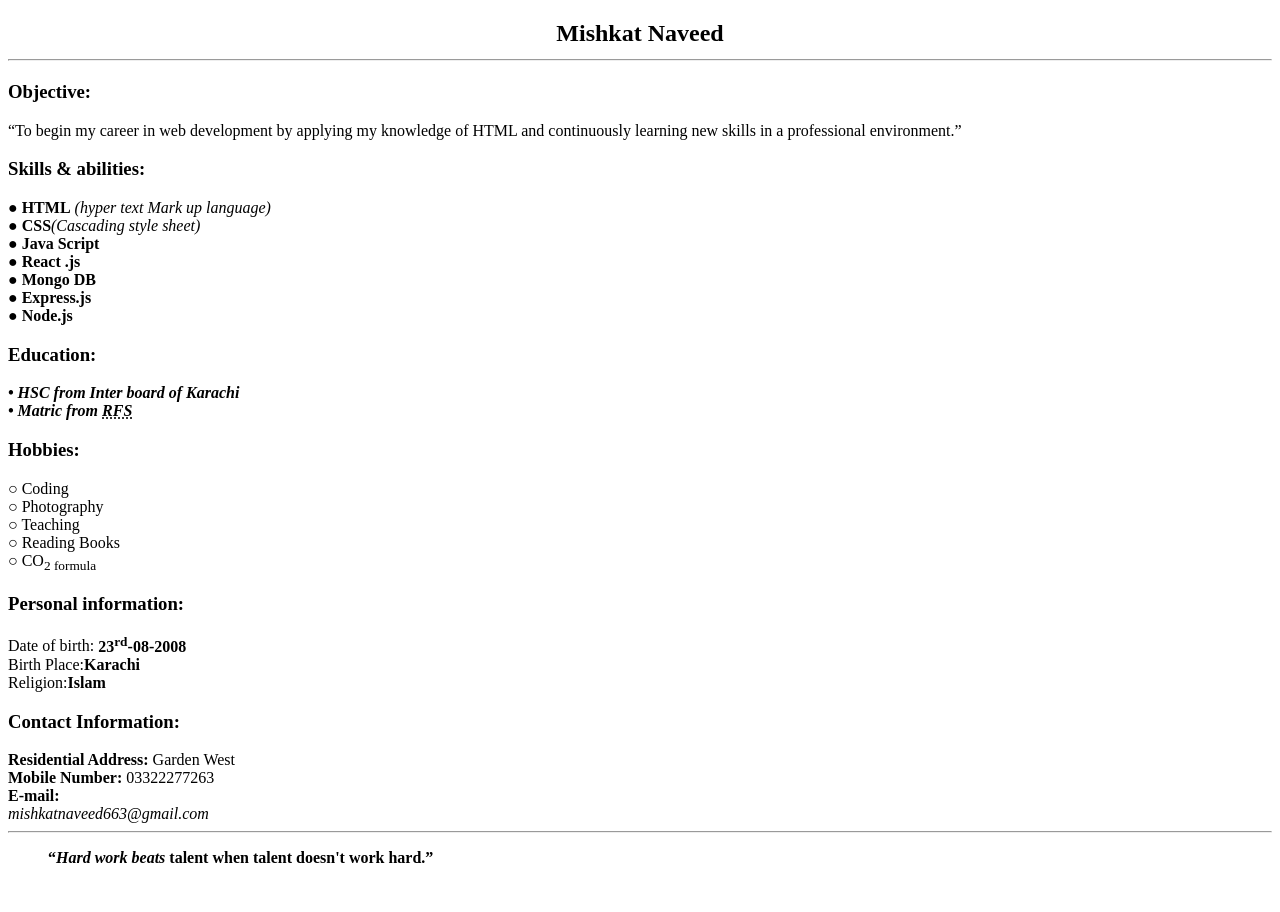
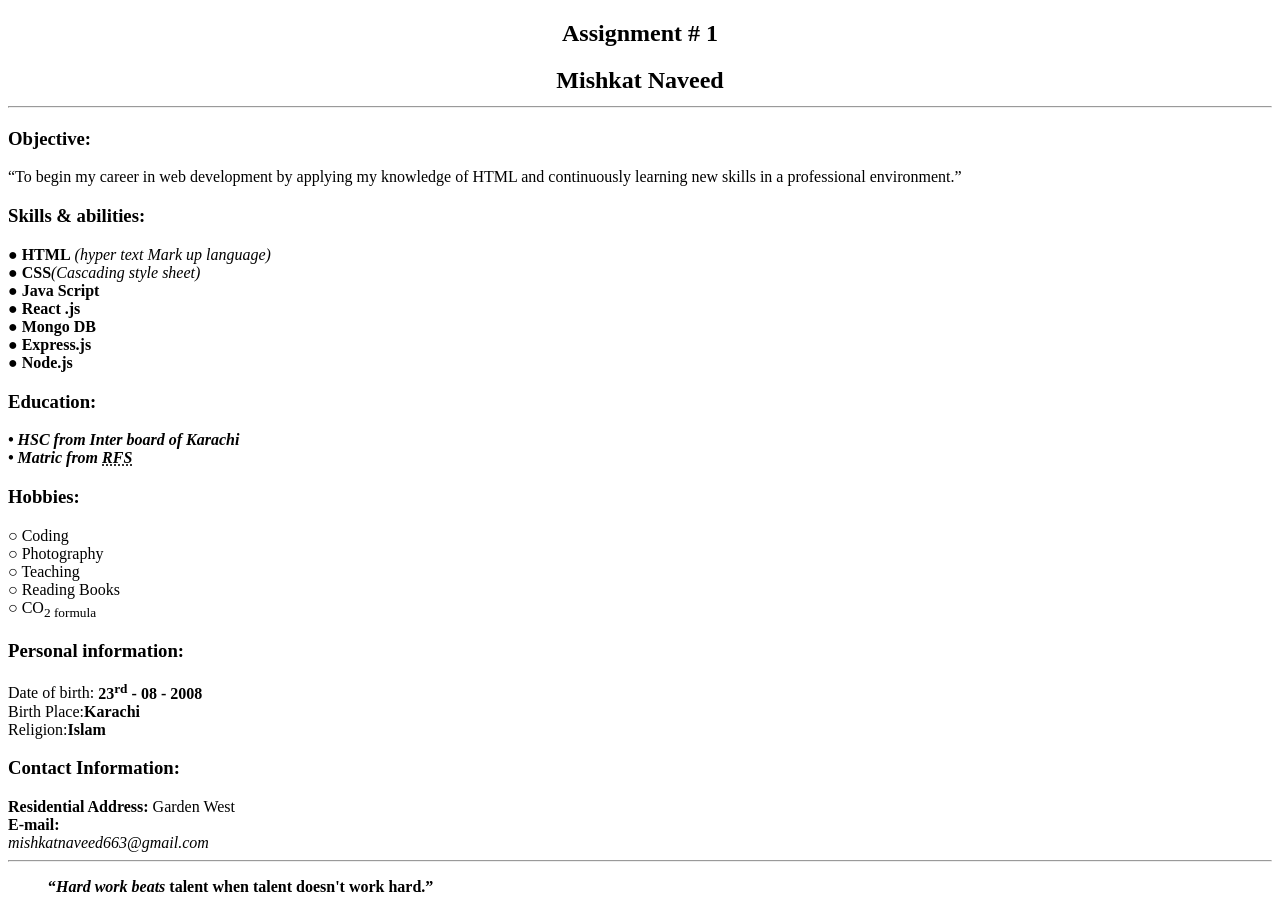
Before and after one commit to mishkat-naveed/html-Assignment-1, a plain HTML site: page index.html in a window 1280 px wide. Before the commit the page ends 883 px from the top, so only its background shows below. Drawn offline with Linux system fonts and the light colour scheme.

Commit message:
update index.html

```diff
--- a/index.html
+++ b/index.html
@@ -4,12 +4,13 @@
   <title>Html Assignment # 1</title>
 </head>
 <body>
+  <h2><center>Assignment # 1</center></h2>
   <h2><strong ><center>Mishkat Naveed</center></strong><hr /></h2>
   <h3><b>Objective:</b></h3><p><q>To begin my career in web development by applying my knowledge of HTML and continuously learning new skills in a professional environment.</q><br /><h3><b>Skills & abilities:</b></h3>● <b>HTML</b> <em>(hyper text Mark up language)</em><br />● <strong>CSS</strong><em>(Cascading style sheet)</em><br />● <strong>Java Script </strong><br />● <strong>React .js</strong><br />● <strong>Mongo DB</strong><br/ >● <strong>Express.js </strong><br />● <strong>Node.js </strong></p>
  <p> <h3><b>Education:</b></h3><b><em>• HSC from Inter board of Karachi<br />• Matric from <abbr title="Raza foundation school">RFS</abbr></b></em> </p>
  <p><h3><strong>Hobbies:</strong></h3>○ Coding
  <br /> ○ Photography<br />○ Teaching<br />○ Reading Books<br />○ CO<sub>2 formula</sub></p>
- <p><h3><b>Personal information:</b></h3>Date of birth: <strong>23<sup>rd</sup>-08-2008</strong><br />Birth Place:<strong>Karachi</strong><br />Religion:<b>Islam</b></p>
- <p><h3><strong>Contact Information:</strong></h3><b>Residential Address: </b>Garden West<br /><strong>Mobile Number: </strong>03322277263<br /><b>E-mail:  </b><address>mishkatnaveed663@gmail.com</address><hr /><b><blockquote><q><cite>Hard work beats</cite> talent when talent doesn't work hard.</q></blockquote></b></p>
+ <p><h3><b>Personal information:</b></h3>Date of birth: <strong>23<sup>rd</sup> - 08  - 2008</strong><br />Birth Place:<strong>Karachi</strong><br />Religion:<b>Islam</b></p>
+ <p><h3><strong>Contact Information:</strong></h3><b>Residential Address: </b>Garden West<br /><b>E-mail:  </b><address>mishkatnaveed663@gmail.com</address><hr /><b><blockquote><q><cite>Hard work beats</cite> talent when talent doesn't work hard.</q></blockquote></b></p>
 </body>
 </html>
```
